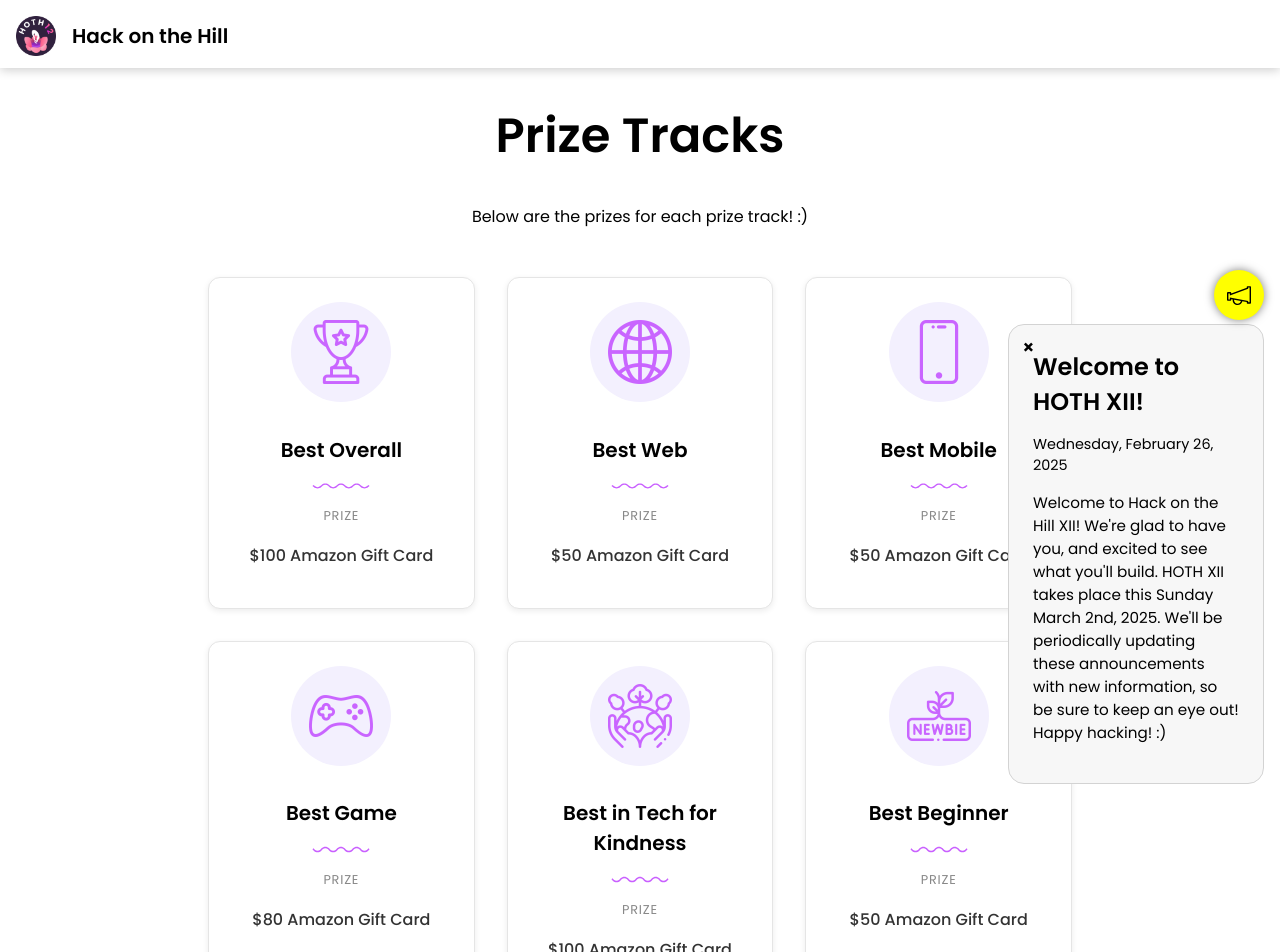
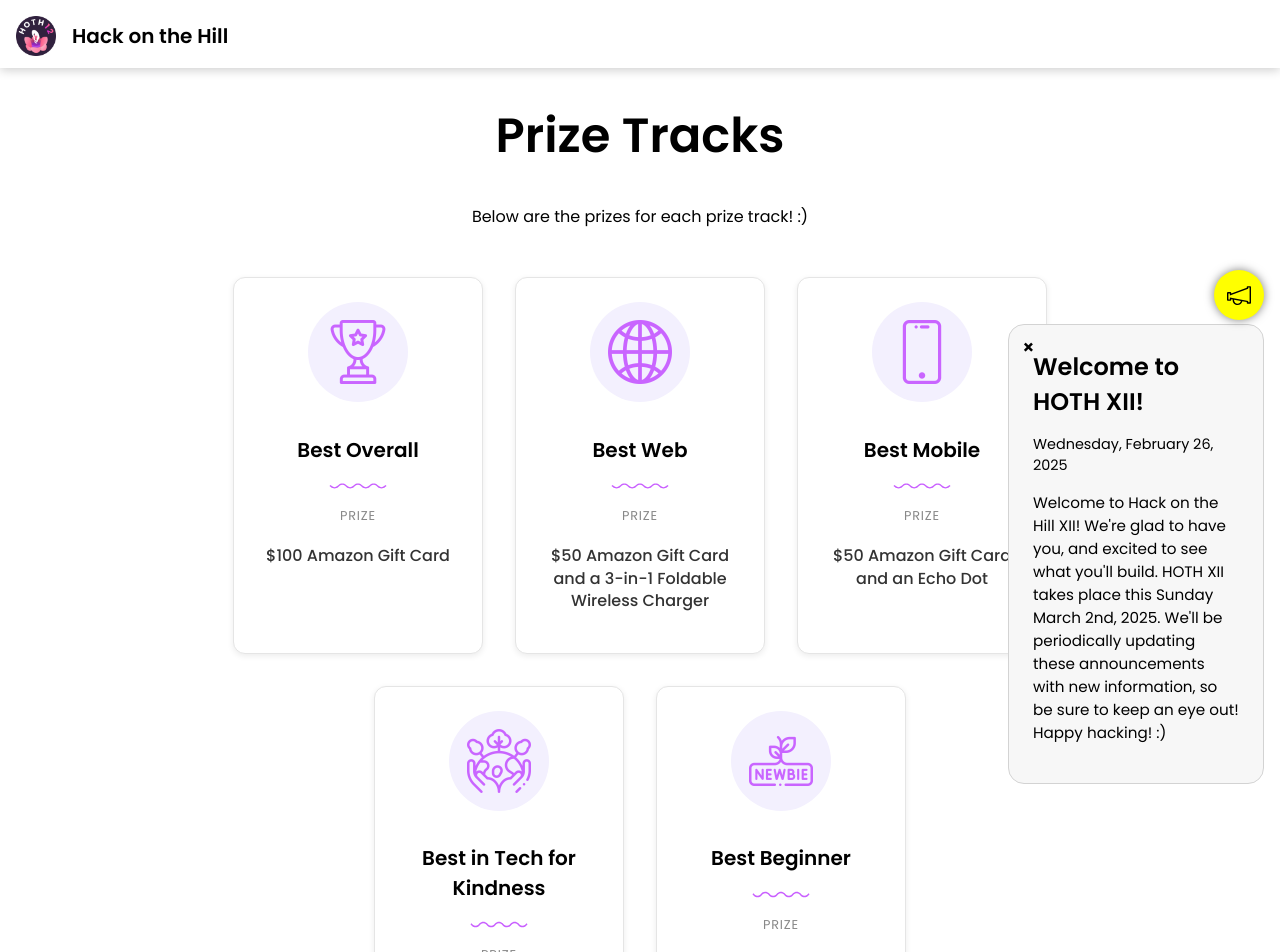
Before and after one commit to uclaacm/hoth.uclaacm.com, a React (Vite) app: page /prizes in a window 1280 px wide. Shown: the top 952 px of the page. Built offline with nearby package versions, Linux system fonts and the light colour scheme; some icons are missing.

Commit message:
- Updated schedule data (#526)
- Updated prize data
- Updated styling of prize grid

```diff
--- a/src/data/PrizeData.js
+++ b/src/data/PrizeData.js
@@ -5,23 +5,23 @@
 	},
 	{
 		name: 'Best Web',
-		amount: '$50 Amazon Gift Card',
+		amount: '$50 Amazon Gift Card and a 3-in-1 Foldable Wireless Charger',
 	},
 	{
 		name: 'Best Mobile',
-		amount: '$50 Amazon Gift Card',
+		amount: '$50 Amazon Gift Card and an Echo Dot',
 	},
-	{
-		name: 'Best Game',
-		amount: '$80 Amazon Gift Card',
-	},
+	// {
+	// 	name: 'Best Game',
+	// 	amount: '$80 Amazon Gift Card',
+	// },
 	{
 		name: 'Best in Tech for Kindness',
-		amount: '$100 Amazon Gift Card',
+		amount: '$50 Amazon Gift Card and a Camping Hammock',
 	},
 	{
 		name: 'Best Beginner',
-		amount: '$50 Amazon Gift Card',
+		amount: '$50 Amazon Gift Card and 4 Google Bags',
 	},
 ];
 
--- a/src/data/eventSchedule.js
+++ b/src/data/eventSchedule.js
@@ -17,11 +17,11 @@
 		startTime: getDateObj('02', '08:30:00'),
 		events: [
 			{
-				name: 'Opening Ceremony & Breakfast',
+				name: 'Opening Ceremony',
 				duration: '30 min',
 				location: 'Covel Commons Grand Horizon Ballroom',
 				description:
-					'Welcome remarks, team formation overview, and a light breakfast to kick off HOTH XII!',
+					'Welcome remarks, guest speakers, and a brief overview to kick off HOTH XII!',
 			},
 		],
 	},
@@ -29,8 +29,19 @@
 		startTime: getDateObj('02', '09:00:00'),
 		events: [
 			{
-				name: 'Hacking Begins',
-				description: 'Teams settle in and start working on their projects.',
+				name: 'Breakfast & Team Formation-- Hacking Begins!',
+				description:
+					"Enjoy a hearty breakfast and form a team if you don't already have one! Teams settle in and start working on their projects.",
+			},
+		],
+	},
+	{
+		startTime: getDateObj('02', '09:30:00'),
+		events: [
+			{
+				name: 'Intern Q&A Session',
+				description:
+					'Interested in being a part of the team that puts together HOTH and many other events? Ask current Hack interns about their experience!',
 			},
 		],
 	},
@@ -70,7 +81,7 @@
 		],
 	},
 	{
-		startTime: getDateObj('02', '21:45:00'),
+		startTime: getDateObj('02', '22:00:00'),
 		events: [
 			{
 				name: 'Closing Ceremony',
--- a/src/pages/Prizes.jsx
+++ b/src/pages/Prizes.jsx
@@ -6,7 +6,7 @@
 import overallIcon from '../images/prizes/overall.png';
 import webIcon from '../images/prizes/web.png';
 import mobileIcon from '../images/prizes/mobile.png';
-import gameIcon from '../images/prizes/game.png';
+// import gameIcon from '../images/prizes/game.png';
 import ieIcon from '../images/prizes/ie.png';
 import begIcon from '../images/prizes/beg.png';
 import { LazyLoadImage } from 'react-lazy-load-image-component';
@@ -19,7 +19,6 @@
 			'Best Overall': overallIcon,
 			'Best Web': webIcon,
 			'Best Mobile': mobileIcon,
-			'Best Game': gameIcon,
 			'Best in Tech for Kindness': ieIcon,
 			'Best Beginner': begIcon,
 		};
--- a/src/styles/Prizes.css
+++ b/src/styles/Prizes.css
@@ -24,8 +24,9 @@
 }
 
 .prize-grid {
-	display: grid;
-	grid-template-columns: repeat(auto-fit, minmax(250px, 1fr));
+	display: flex;
+	flex-wrap: wrap;
+	justify-content: center;
 	gap: 2rem;
 	margin-top: 2rem;
 	width: 100%;
@@ -40,6 +41,7 @@
 	flex-direction: column;
 	align-items: center;
 	box-shadow: 0 2px 6px var(--lightShadow);
+	width: 250px;
 }
 
 .prize-card-icon-circle {
```
